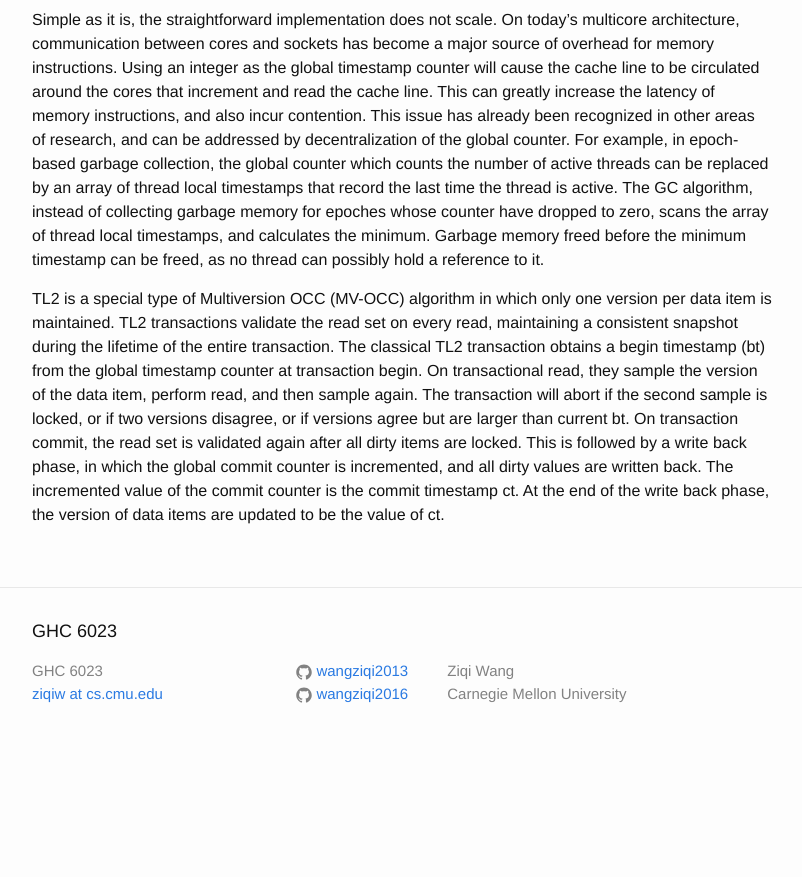
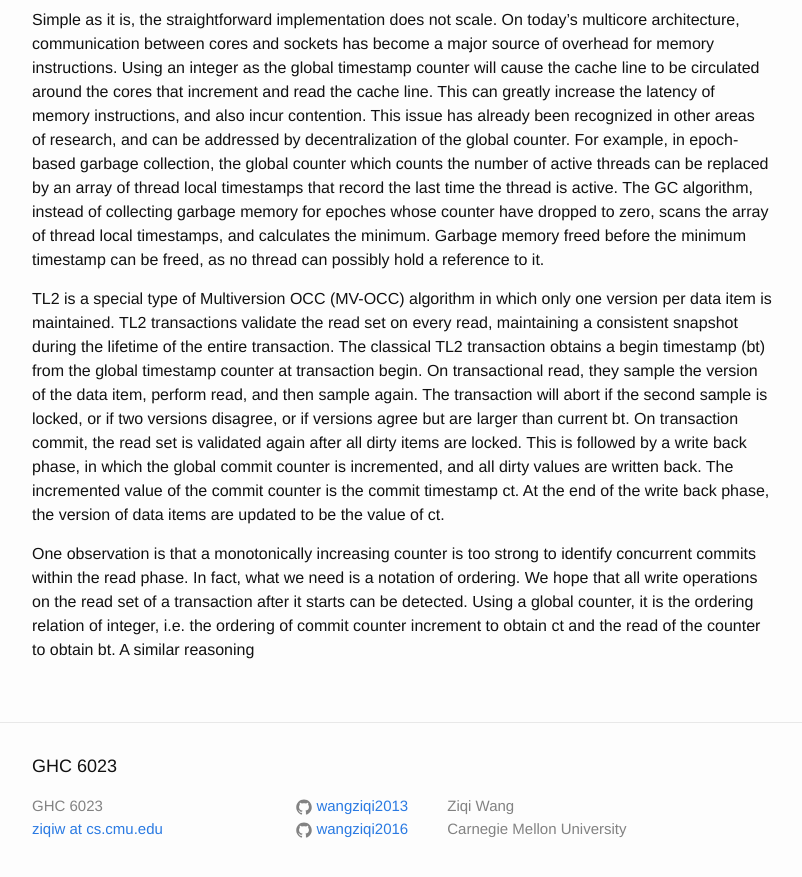
Before and after one commit to wangziqi2013/wangziqi2013.github.io, a Jekyll site: the page built from _posts/2018-05-30-tlc.markdown, in a window 1280 px wide and 900 px high, scrolled down 613 px. Shown: the top 877 px of the window, without its empty margins (238-1040 px from the left). Built offline with Jekyll 4.4.1, drawn with Linux system fonts in a browser that asks for light colours; before the commit the page ends 1378 px from its top, so only the background shows below that.

Commit message:
Adding counter requirement

```diff
--- a/_posts/2018-05-30-tlc.markdown
+++ b/_posts/2018-05-30-tlc.markdown
@@ -41,3 +41,8 @@ are larger than current bt. On transaction commit, the read set is validated aga
 is followed by a write back phase, in which the global commit counter is incremented, and all dirty values are written
 back. The incremented value of the commit counter is the commit timestamp ct. At the end of the write back phase, the
 version of data items are updated to be the value of ct.
+
+One observation is that a monotonically increasing counter is too strong to identify concurrent commits within
+the read phase. In fact, what we need is a notation of ordering. We hope that all write operations on the read set of
+a transaction after it starts can be detected. Using a global counter, it is the ordering relation of integer, i.e. the
+ordering of commit counter increment to obtain ct and the read of the counter to obtain bt. A similar reasoning
```
